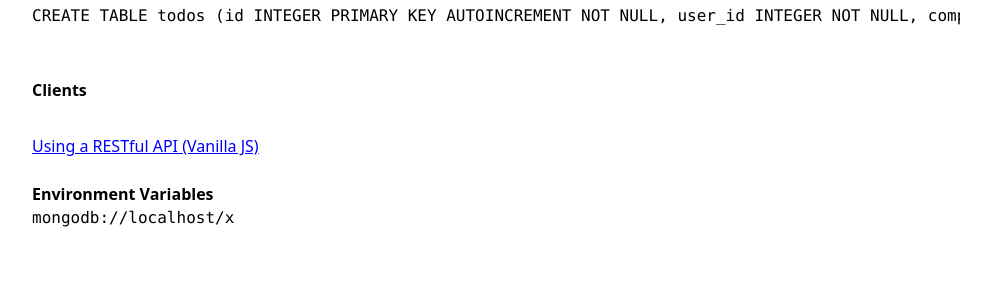
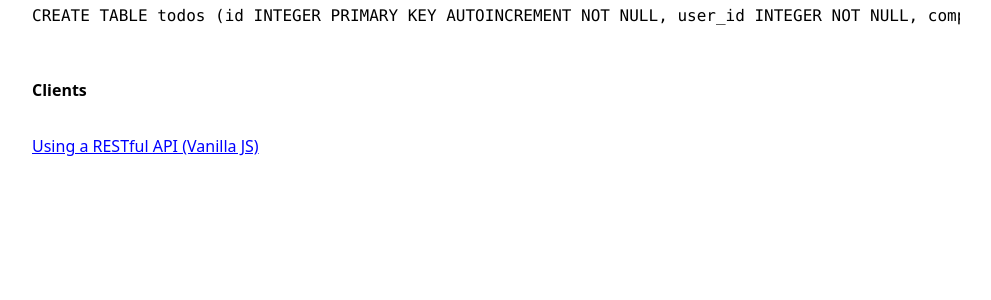
Before and after one commit to babalugats76/FlaskTest, a Flask app: page / in a window 1280 px wide. Shown: the part 242-542 px from the top of the page, without its empty margins (144-1135 px from the left). Run offline with Flask 2, Linux system fonts and the light colour scheme; some libraries are stand-ins or nearby versions.

Commit message:
Updated index template, removing env vars

```diff
--- a/todo/templates/index.html
+++ b/todo/templates/index.html
@@ -21,8 +21,6 @@
                     JS)</a></li>
             </ul>
             <br/>
-            <h2>Environment Variables</h2>
-            <pre>{{ config['MONGO_URI'] }}</pre>
         </section>
 
     </main>
```
